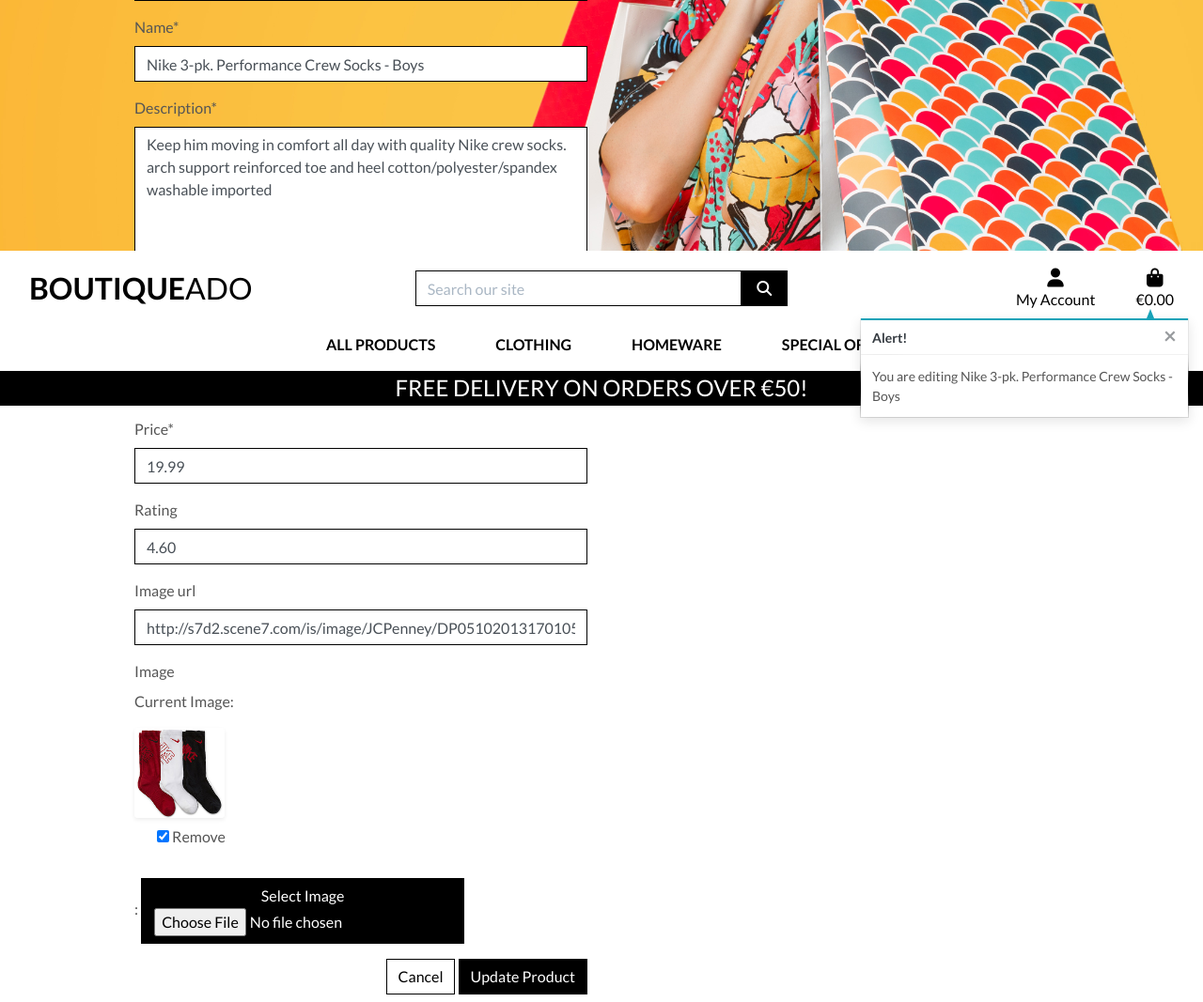
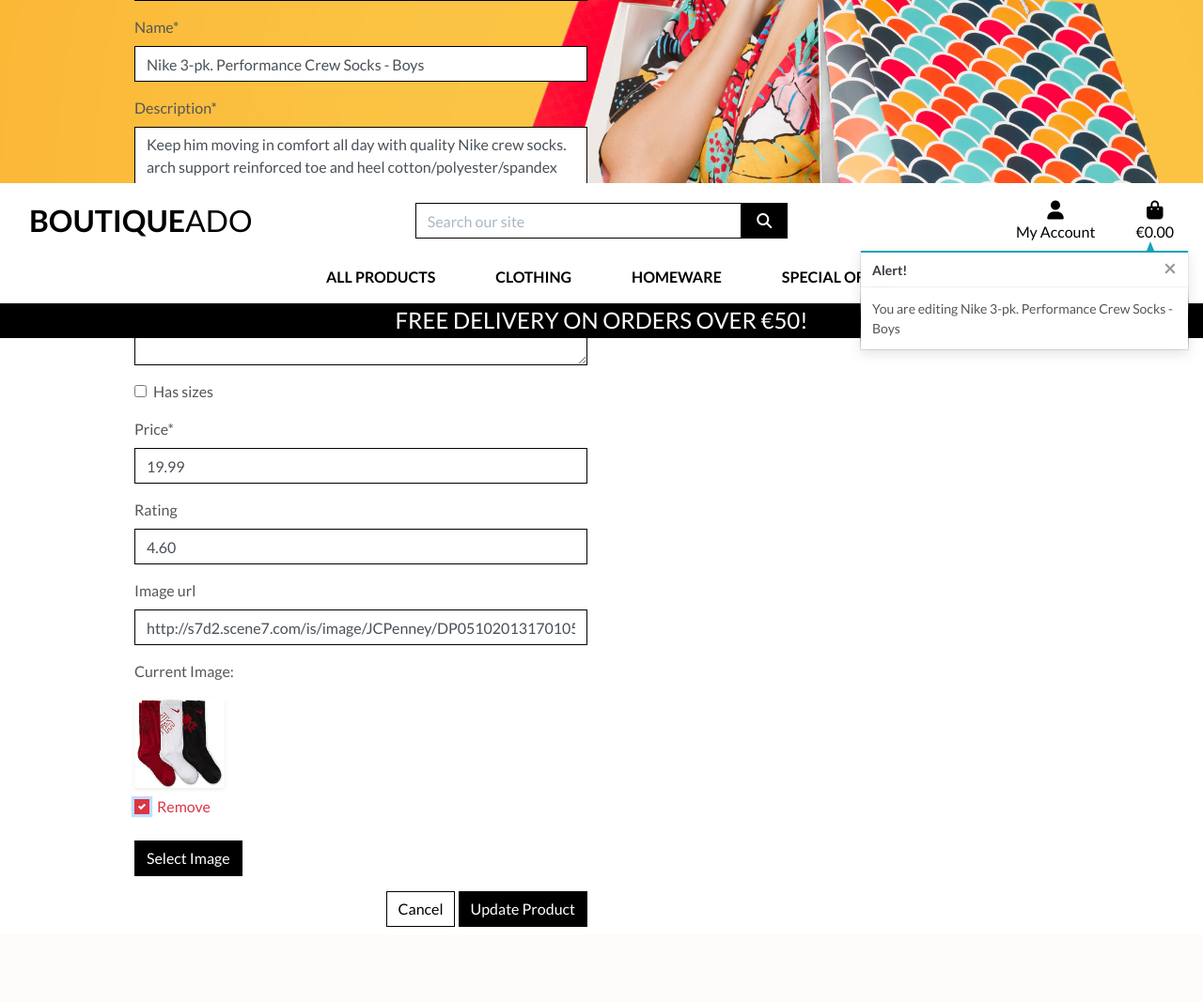
Before and after one commit to Fiona-T/boutique-ado-walkthrough, a Django app: page /products/edit/12/ in a window 1280 px wide, after a click on "Remove". Shown: the part 471-1538 px from the top of the page at 94% size. After the commit the page ends 1458 px from the top, so only its background shows below. Run offline with Django 3.2, Linux system fonts and the light colour scheme; the visitor is signed in with stand-in values (Sample User, id 1); data comes from the database, SQL or seed files in the repository; some libraries are stand-ins or nearby versions.

Commit message:
update the custom widget for image file for add and edit product

```diff
--- a/products/templates/products/custom_widget_templates/custom_clearable_file_input.html
+++ b/products/templates/products/custom_widget_templates/custom_clearable_file_input.html
@@ -5,12 +5,13 @@
     </a>
     {% if not widget.required %}
         <div class="custom-control custom-checkbox mt-2">
-            <input type="checkbox" name="{{ widget.checkbox_name }}" id="{{ widget.checkbox_id }}"
-                {% if widget.attrs.disabled %} disabled{% endif %}>
-            <label for="{{ widget.checkbox_id }}">{{ widget.clear_checkbox_label }}</label>
+            <input class="custom-control-input" type="checkbox" name="{{ widget.checkbox_name }}"
+                id="{{ widget.checkbox_id }}" {% if widget.attrs.disabled %} disabled{% endif %}>
+            <label class="custom-control-label text-danger"
+                for="{{ widget.checkbox_id }}">{{ widget.clear_checkbox_label }}</label>
         </div>
     {% endif %}<br>
-    {{ widget.input_text }}:
+    {{ widget.input_text }}
 {% endif %}
 <!-- file input -->
 <span class="btn btn-black rounded-0 btn-file">
--- a/products/templates/products/edit_product.html
+++ b/products/templates/products/edit_product.html
@@ -28,7 +28,14 @@
                 <!-- encoding type included so can upload images -->
                 <form method="POST" action="{% url 'edit_product' product.id %}" class="form mb-2" enctype="multipart/form-data">
                     {% csrf_token %}
-                    {{ form | crispy }}
+                    <!-- render the fields but for image field don't include field label -->
+                    {% for field in form %}
+                        {% if field.name != 'image' %}
+                            {{ field | as_crispy_field }}
+                        {% else %}
+                            {{ field }}
+                        {% endif %}
+                    {% endfor %}
                     <div class="text-right">
                         <a class="btn btn-outline-black rounded-0" href="{% url 'products' %}">Cancel</a>
                         <button class="btn btn-black rounded-0" type="submit">Update Product</button>
@@ -38,3 +45,16 @@
         </div>
     </div>
 {% endblock %}
+
+{% block postloadjs %}
+    {{ block.super }}
+    <script type="text/javascript">
+        // listen for change event on new image field input
+        $('#new-image').change(function() {
+            // get the file that was added to it
+            let file = $('#new-image')[0].files[0];
+            // set the filename paragraph in widget template to the file's name
+            $('#filename').text(`Image will be set to: ${file.name}`);
+        });
+    </script>
+{% endblock %}
--- a/static/css/base.css
+++ b/static/css/base.css
@@ -243,6 +243,36 @@ input[name='q']::placeholder {
 	color: #17a2b8; /* text-info */
 }
 
+/* Product Form */
+
+/* span wrapped around file input */
+.btn-file {
+    position: relative;
+    overflow: hidden;
+}
+
+/* input itself - position against above span - take up entire span */
+.btn-file input[type="file"] {
+    position: absolute;
+    top: 0;
+    right: 0;
+    min-width: 100%;
+    min-height: 100%;
+    opacity: 0;
+    cursor: pointer;
+}
+
+/* remove border radius and add BS danger color for checkbox */
+.custom-checkbox .custom-control-label::before {
+    border-radius: 0;
+    border-color: #dc3545;
+}
+
+.custom-checkbox .custom-control-input:checked~.custom-control-label::before {
+    background-color: #dc3545;
+    border-color: #dc3545;
+    border-radius: 0;
+}
 
 /* fixed top navbar only on medium and up */
 @media (min-width: 992px) {
```
Also changed, not shown: products/templates/products/add_product.html (+21 -1 lines), media/favicon_1.png (added).
